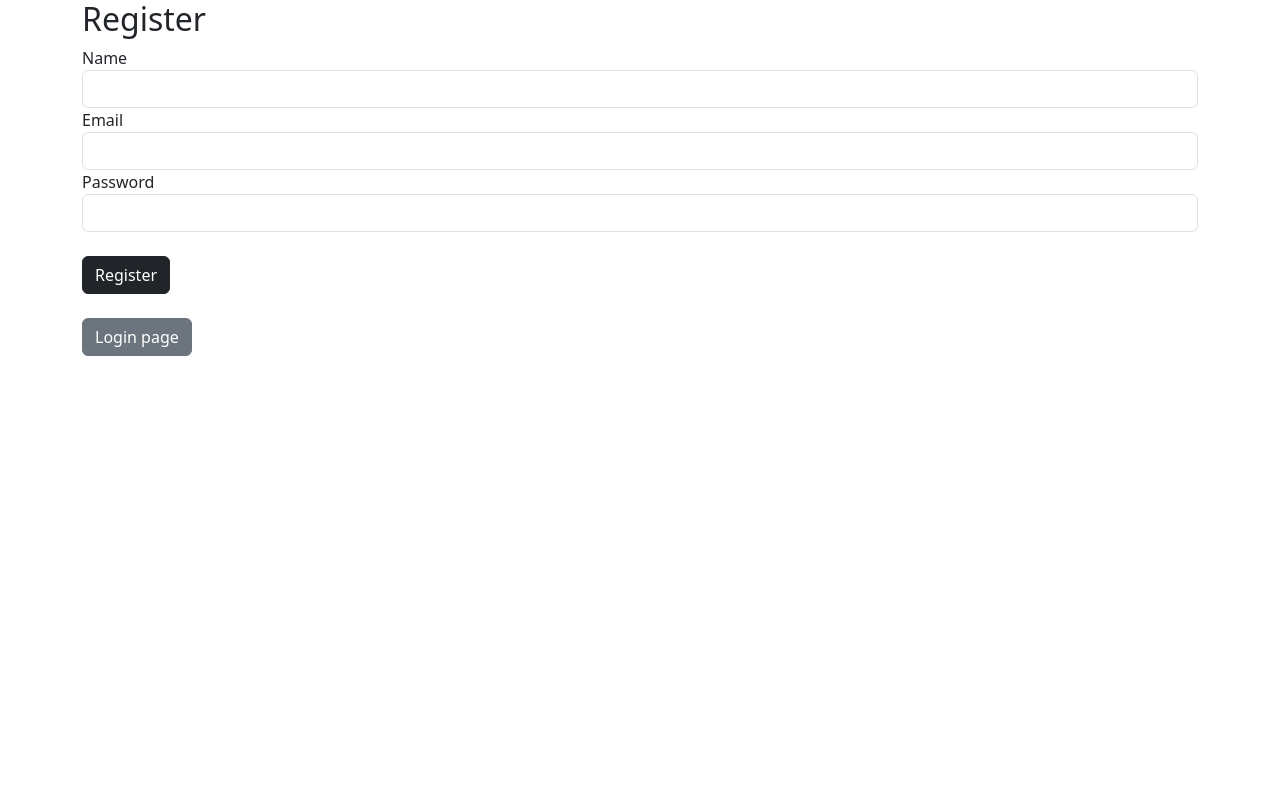
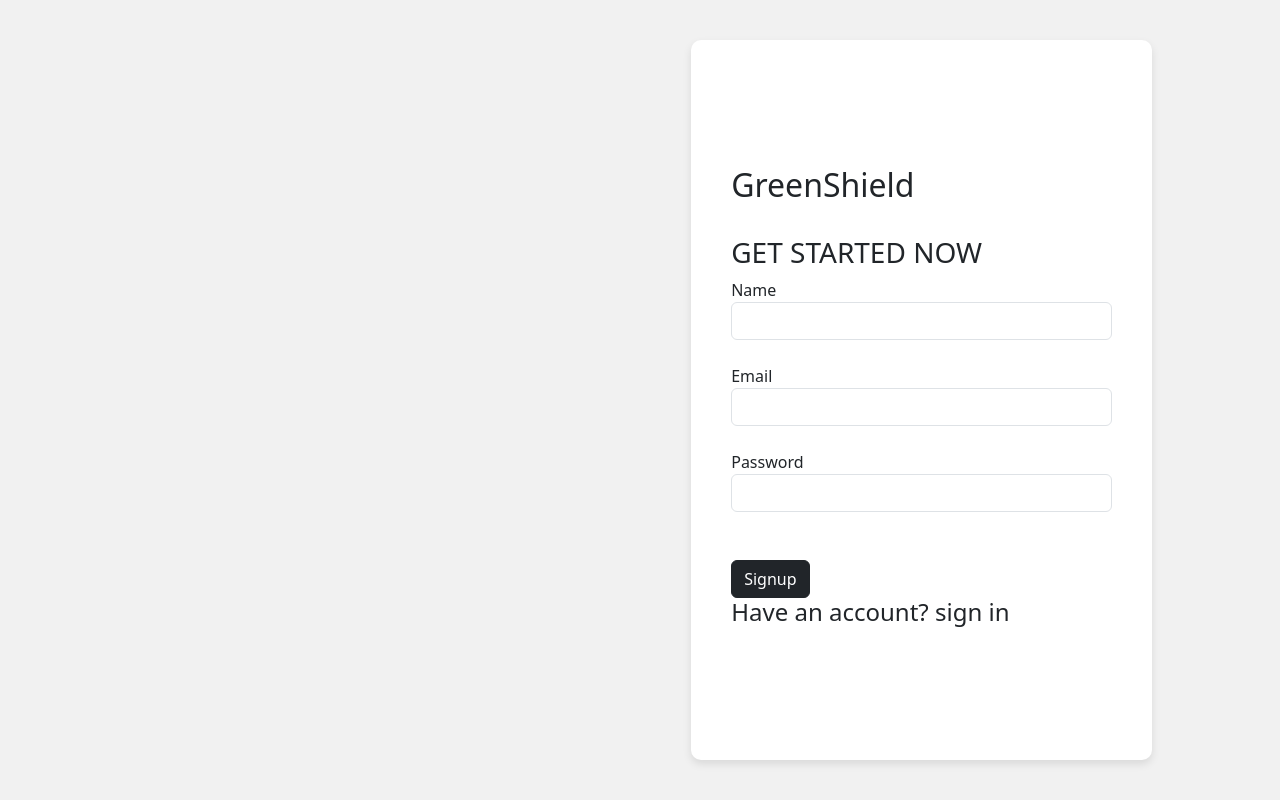
Before and after one commit to Lahirusampath2000/plant-disease-detection, a React (Create React App) app in the folder frontend/: page /register in a window 1280 px wide. Built offline with nearby package versions, Linux system fonts and the light colour scheme.

Commit message:
signup page change

```diff
--- a/frontend/src/components/auth/Register.js
+++ b/frontend/src/components/auth/Register.js
@@ -12,15 +12,19 @@ const Register = () => {
     e.preventDefault();
 
     try {
-      const response = await axios.post("http://127.0.0.1:5000/register", {
+      const response = await axios.post(
+        "http://127.0.0.1:5000/register",
+        {
           name,
           email,
           password,
-      }, {
+        },
+        {
           headers: {
-          "Content-Type": "application/json",  // Ensure the content type is set to JSON
+            "Content-Type": "application/json",
           },
-      });
+        }
+      );
 
       alert(response.data.message);
       navigate("/"); // Redirect to Login page after registration
@@ -30,9 +34,12 @@ const Register = () => {
   };
 
   return (
-    <div className="container">
-      <h2>Register</h2>
-      <form onSubmit={handleSubmit}>
+    <div style={styles.container}>
+      <div style={styles.formContainer}>
+        <h2>GreenShield</h2>
+        <br></br>
+        <h3>GET STARTED NOW</h3>
+        <form onSubmit={handleSubmit} style={styles.form}>
           <div className="form-group">
             <label htmlFor="name">Name</label>
             <input
@@ -44,6 +51,7 @@ const Register = () => {
               required
             />
           </div>
+          <br></br>
           <div className="form-group">
             <label htmlFor="email">Email</label>
             <input
@@ -55,6 +63,7 @@ const Register = () => {
               required
             />
           </div>
+          <br></br>
           <div className="form-group">
             <label htmlFor="password">Password</label>
             <input
@@ -66,11 +75,41 @@ const Register = () => {
               required
             />
           </div>
-        <button type="submit" className="btn btn-dark mt-4">Register</button>
+          <br></br>
+          <button type="submit" className="btn btn-dark mt-4">
+            Signup
+          </button>
+          <br></br>
+          <h4>Have an account? sign in</h4>
         </form>
-      <a href="/login" className="btn btn-secondary mt-4">Login page</a>
+      </div>
     </div>
   );
 };
 
+const styles = {
+  container: {
+    display: "flex",
+    justifyContent: "flex-end", // Align content to the right
+    alignItems: "center",
+    height: "100vh", // Full screen height
+    paddingRight: "10%", // Adjust right padding for better positioning
+    backgroundColor: "#f1f1f1", // Light background for contrast
+  },
+  formContainer: {
+    width: "40%", // Takes half of the page
+    height: "90vh", // Full viewport height
+    display: "flex",
+    flexDirection: "column",
+    justifyContent: "center", // Center content vertically
+    padding: "40px",
+    backgroundColor: "#fff", // Light background for contrast
+    borderRadius: "10px",
+    boxShadow: "0px 4px 8px rgba(0, 0, 0, 0.1)", // Subtle shadow effect
+  },
+  form: {
+    width: "100%", // Ensure the form takes full width inside the container
+  },
+};
+
 export default Register;
```
Lines whose indentation alone changed are shown as unchanged.
